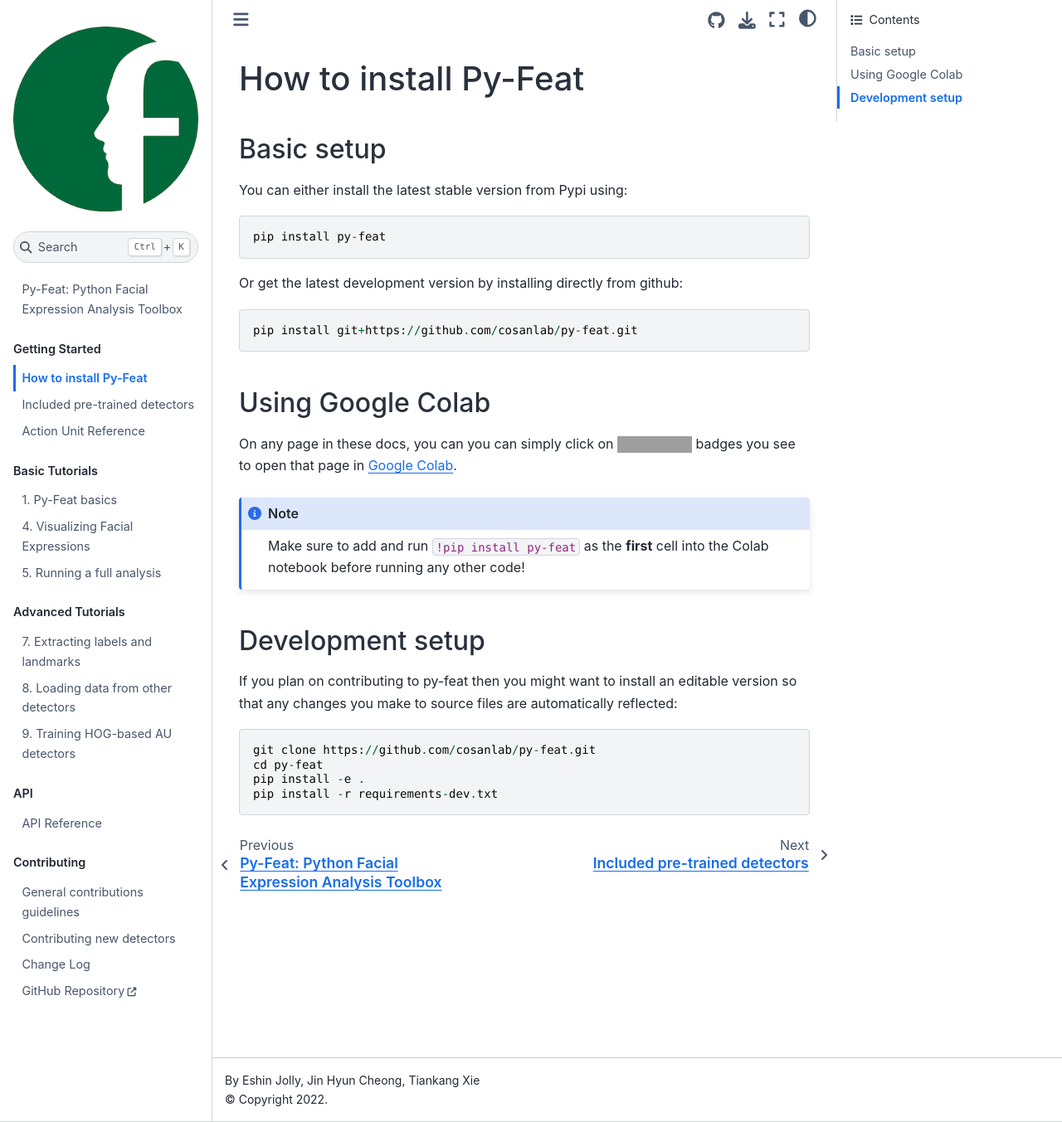
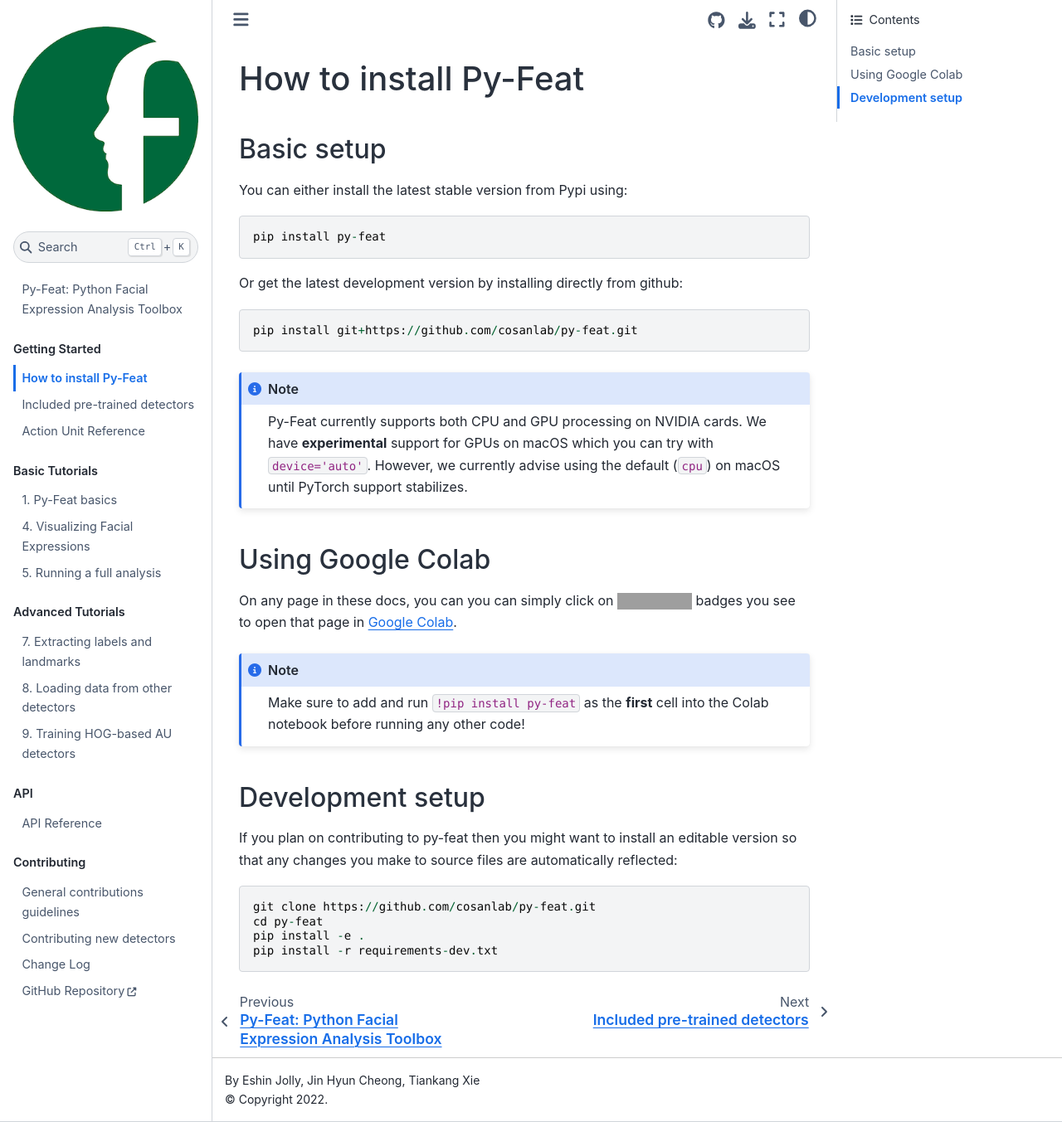
Before and after one commit to cosanlab/py-feat, a Jupyter Book: the page built from docs/pages/installation.md, in a window 1280 px wide and 1353 px high. Shown: the whole window at 83% size. Built offline with Jupyter Book 1.0.4 settings and Sphinx 7.4.7 and the Sphinx Book theme 1.1.4, drawn with Linux system fonts in a browser that asks for light colours; pages that are not in the unit, such as notebooks, are missing from menus; grey boxes are pictures that could not be loaded.

Commit message:
add note about experimental mac gpu support to docs

````diff
--- a/docs/pages/installation.md
+++ b/docs/pages/installation.md
@@ -11,6 +11,10 @@
 
 ```
 pip install git+https://github.com/cosanlab/py-feat.git
+```
+
+```{note}
+Py-Feat currently supports both CPU and GPU processing on NVIDIA cards. We have **experimental** support for GPUs on macOS which you can try with `device='auto'`. However, we currently advise using the default (`cpu`) on macOS until PyTorch support stabilizes.
 ```
 
 ## Using Google Colab
````
Also changed, not shown: README.md (+2 -0 lines).
